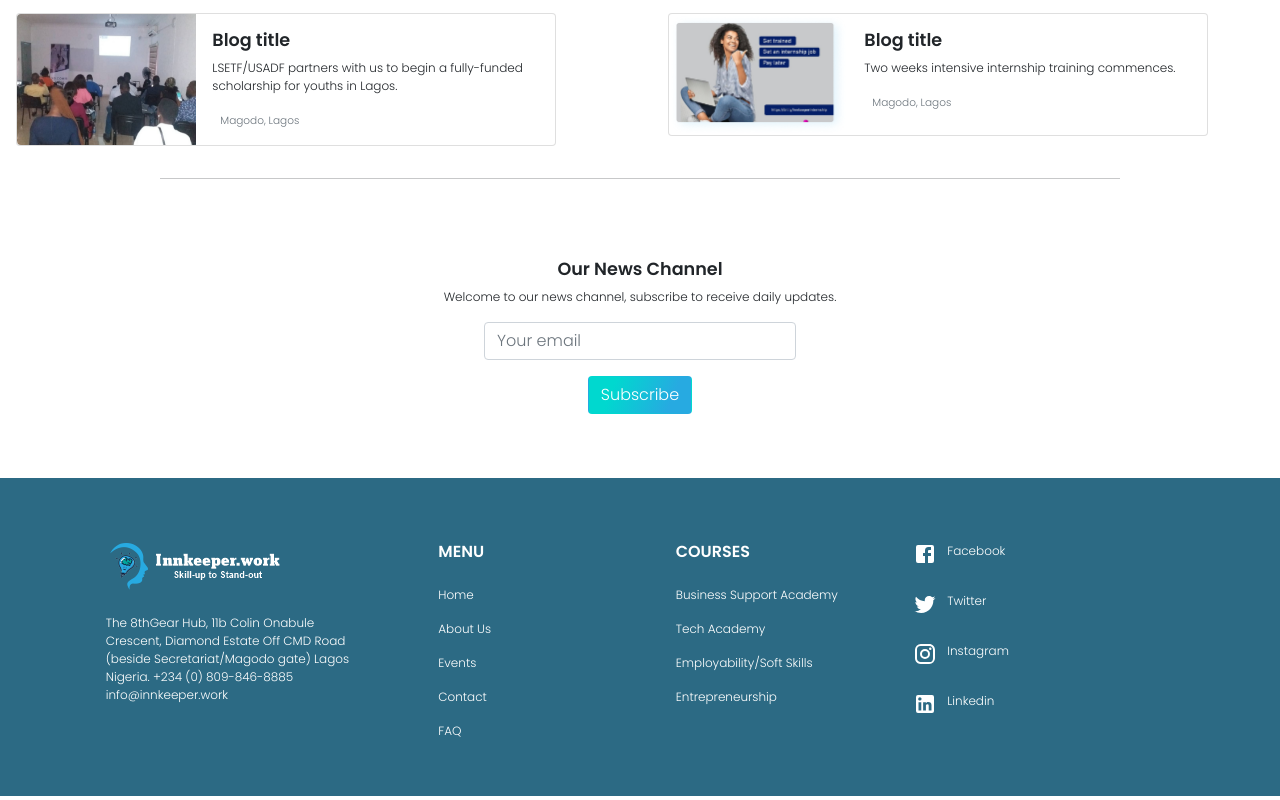
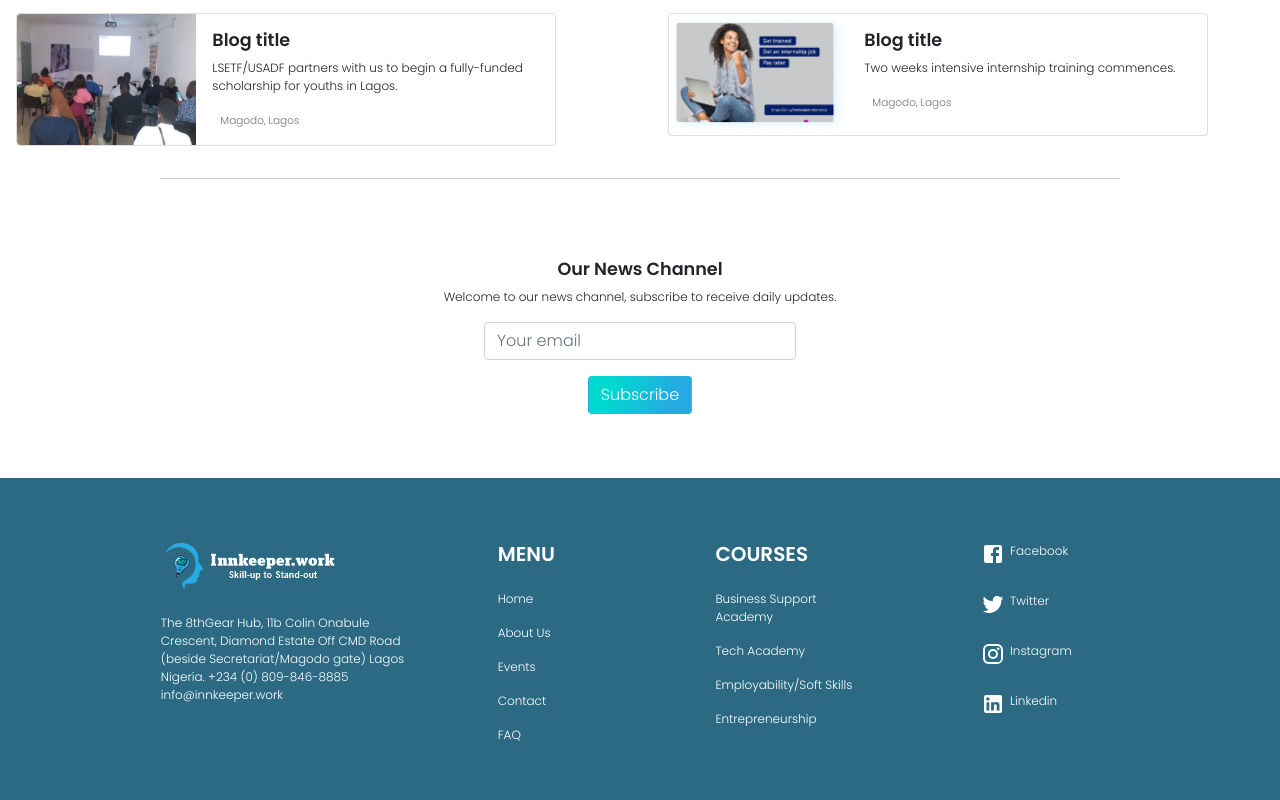
Before and after one commit to innkeeper-work/innkeeper.work_lms, a React (Create React App) app: page / in a window 1280 px wide. Shown: the part 3657-4457 px from the top of the page. Built offline with nearby package versions, Linux system fonts and the light colour scheme.

Commit message:
Footer responsiveness completed

```diff
--- a/src/components/Footer.js
+++ b/src/components/Footer.js
@@ -8,18 +8,15 @@ import LinkedInIcon from '@material-ui/icons/LinkedIn';
 const Footer = () => {
   return (
     <>
-      <footer className="text-center text-lg-start bgSoft">
+      <footer className="text-left text-lg-start bgSoft">
         <div className="card-body herotextWhite">
-          <div className="container text-center text-lg-start mt-5">
-            <div className="row mt-3">
-              <div
-                className="col-md-3 col-lg-4 col-xl-3 mx-auto mb-4"
-                style={{ textAlign: 'left' }}
-              >
+          <div className="container text-left text-lg-start mt-5">
+            <div className="row mt-3 ms-5">
+              <div className="col-md-3 col-lg-4 col-xl-3 mx-auto mb-4">
                 <img src={innkeeperlogo} alt="Innkeeper.work" />
-                <h6 className="text-uppercase fw-bold mb-4">
+                <h5 className="text-uppercase fw-bold mb-4">
                   <span />
-                </h6>
+                </h5>
                 <p>
                   The 8thGear Hub, 11b Colin Onabule Crescent, Diamond Estate
                   Off CMD Road (beside Secretariat/Magodo gate) Lagos Nigeria.
@@ -27,8 +24,8 @@ const Footer = () => {
                 </p>
               </div>
 
-              <div className="col-md-2 col-lg-2 col-xl-2 mx-auto mb-4 d-none d-md-block">
-                <h6 className="text-uppercase fw-bold mb-4">Menu</h6>
+              <div className="col-md-2 col-lg-2 col-xl-2 mx-auto mb-4 d-none d-md-block ms-5">
+                <h5 className="text-uppercase fw-bold mb-4">Menu</h5>
                 <p>
                   <a
                     href="#!"
@@ -76,8 +73,8 @@ const Footer = () => {
                 </p>
               </div>
 
-              <div className="col-md-3 col-lg-2 col-xl-2 mx-auto mb-4 d-none d-md-block">
-                <h6 className="text-uppercase fw-bold mb-4">Courses</h6>
+              <div className="col-md-2 col-lg-2 col-xl-2 mx-auto mb-4 d-none d-md-block">
+                <h5 className="text-uppercase fw-bold mb-4">Courses</h5>
                 <p>
                   <a
                     href="#!"
@@ -116,7 +113,8 @@ const Footer = () => {
                 </p>
               </div>
 
-              <div className="col-md-4 col-lg-3 col-xl-3 mx-auto mb-md-0 mb-4 d-flex d-md-block">
+              <div className="col-md-4 col-lg-3 col-xl-3 mx-auto mb-md-0 mb-4">
+                <div className="d-flex d-md-block ms-5">
                   <p>
                     <a
                       className="btnText d-flex"
@@ -126,7 +124,7 @@ const Footer = () => {
                       <FacebookIcon />
                       <p
                         className="d-none d-md-block "
-                      style={{ textDecoration: 'none', marginLeft: '10px' }}
+                        style={{ textDecoration: 'none', marginLeft: '5px' }}
                       >
                         Facebook
                       </p>
@@ -141,7 +139,7 @@ const Footer = () => {
                       <TwitterIcon />
                       <p
                         className="d-none d-md-block "
-                      style={{ textDecoration: 'none', marginLeft: '10px' }}
+                        style={{ textDecoration: 'none', marginLeft: '5px' }}
                       >
                         {' '}
                         Twitter
@@ -157,7 +155,7 @@ const Footer = () => {
                       <InstagramIcon />
                       <p
                         className="d-none d-md-block "
-                      style={{ textDecoration: 'none', marginLeft: '10px' }}
+                        style={{ textDecoration: 'none', marginLeft: '5px' }}
                       >
                         {' '}
                         Instagram
@@ -173,7 +171,7 @@ const Footer = () => {
                       <LinkedInIcon />
                       <p
                         className="d-none d-md-block "
-                      style={{ textDecoration: 'none', marginLeft: '10px' }}
+                        style={{ textDecoration: 'none', marginLeft: '5px' }}
                       >
                         {' '}
                         Linkedin
@@ -184,6 +182,7 @@ const Footer = () => {
               </div>
             </div>
           </div>
+        </div>
       </footer>
     </>
   );
```
Lines whose indentation alone changed are shown as unchanged.
